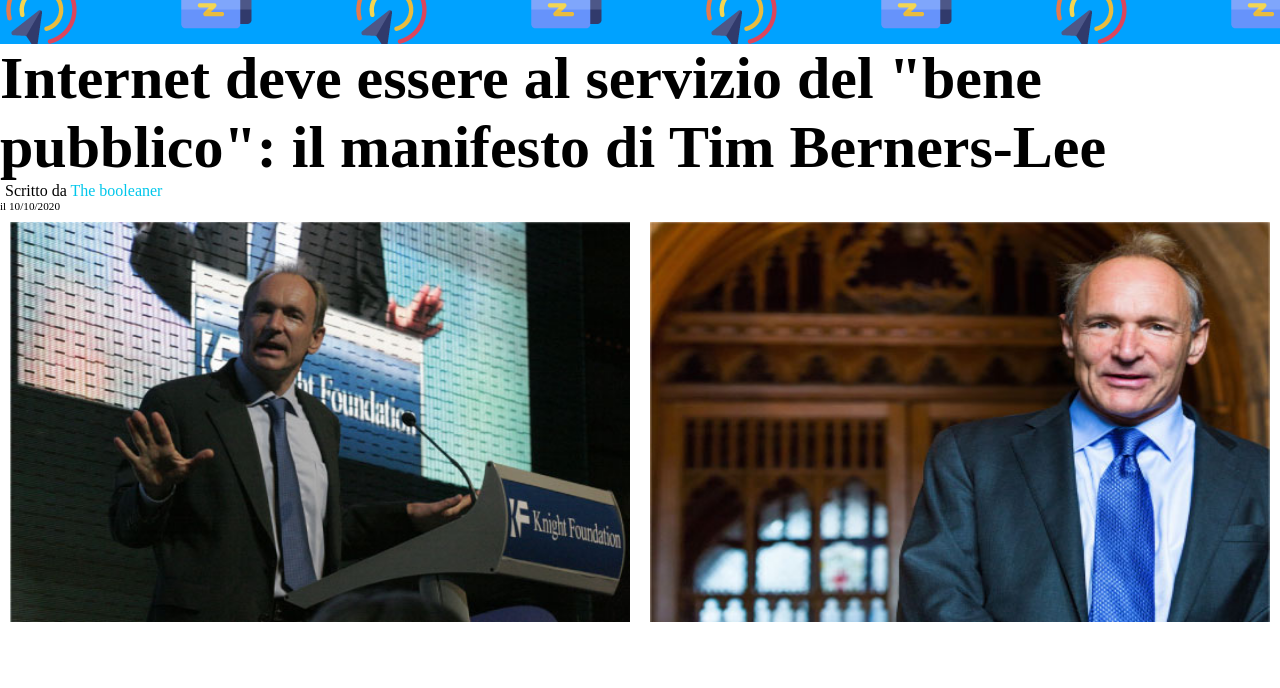
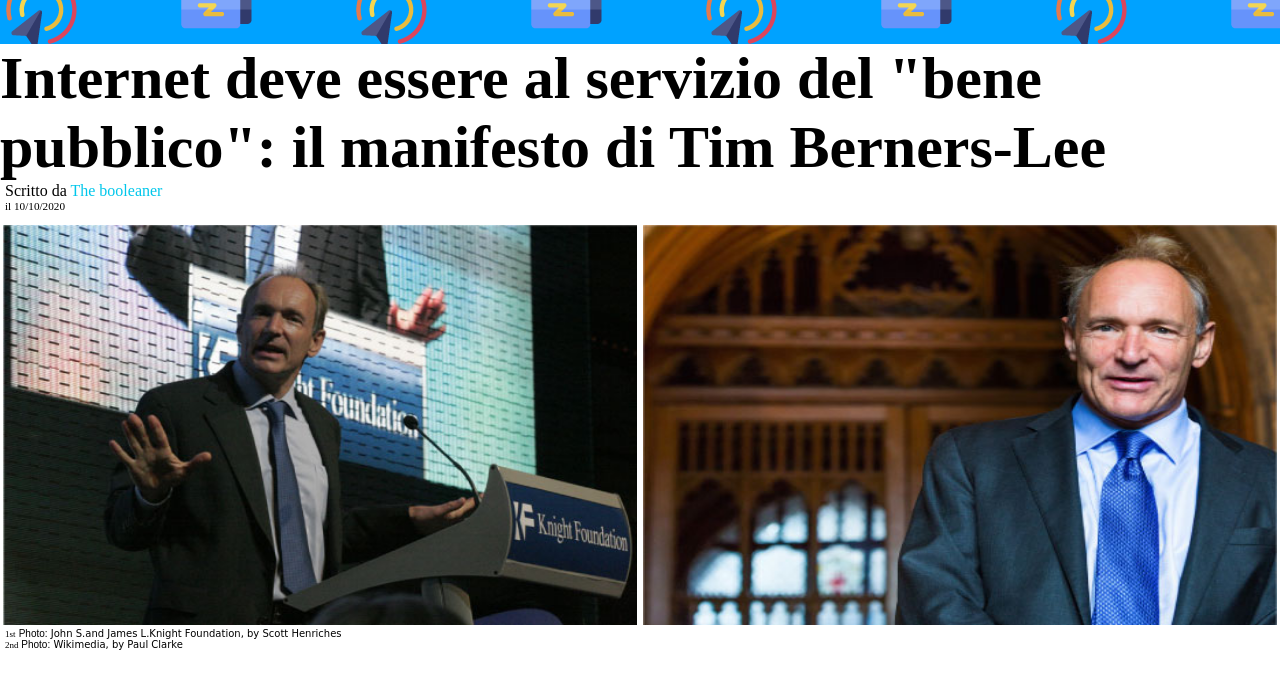
Before and after one commit to Matteo9099/html-css-booleaner, a plain HTML site: page index.html in a window 1280 px wide. Shown: the part 56-744 px from the top of the page. Drawn offline with Linux system fonts and the light colour scheme.

Commit message:
Aggiunte foto e testo sottostante

```diff
--- a/index.html
+++ b/index.html
@@ -24,6 +24,9 @@
         <div class="container-foto">
             <img src="img/tim-1.jpg" alt="Immagine Tim 1">
             <img src="img/tim-2.jpg" alt="Immagine Tim 2">
+            <p class="sottotitolo-img"><span class="speciale">1st</span> <span class="speciale-text"> Photo:</span> John S.and James L.Knight Foundation, by Scott Henriches<br>
+                <span class="speciale">2nd</span><span class="speciale-text"> Photo:</span> Wikimedia, by Paul Clarke
+            </p>
         </div>
     </section>
 
--- a/style.css
+++ b/style.css
@@ -31,16 +31,33 @@ section #evidenziatura{
 
 section .sottotitolo{
     font-size: 0.7em;
+    margin-left: 5px;
 }
 
 .container-foto{
     width: 100%;
     height: 400px;
+    margin-top: 10px
 }
 
 section div img{
     float: left;
-    margin: 10px;
-    width: calc(100% / 2 - 20px);
+    margin: 3px;
+    width: calc(100% / 2 - 6px);
     height: 100%;
 }
+
+.sottotitolo-img{
+    font-family: cursive;
+    font-size: 10px;
+}
+
+.speciale{
+    font-size: 0.9em;
+    font-family: italic;
+    margin-left: 5px;
+}
+
+.speciale-text{
+    font-family: Arial, Helvetica, sans-serif;
+}
```
